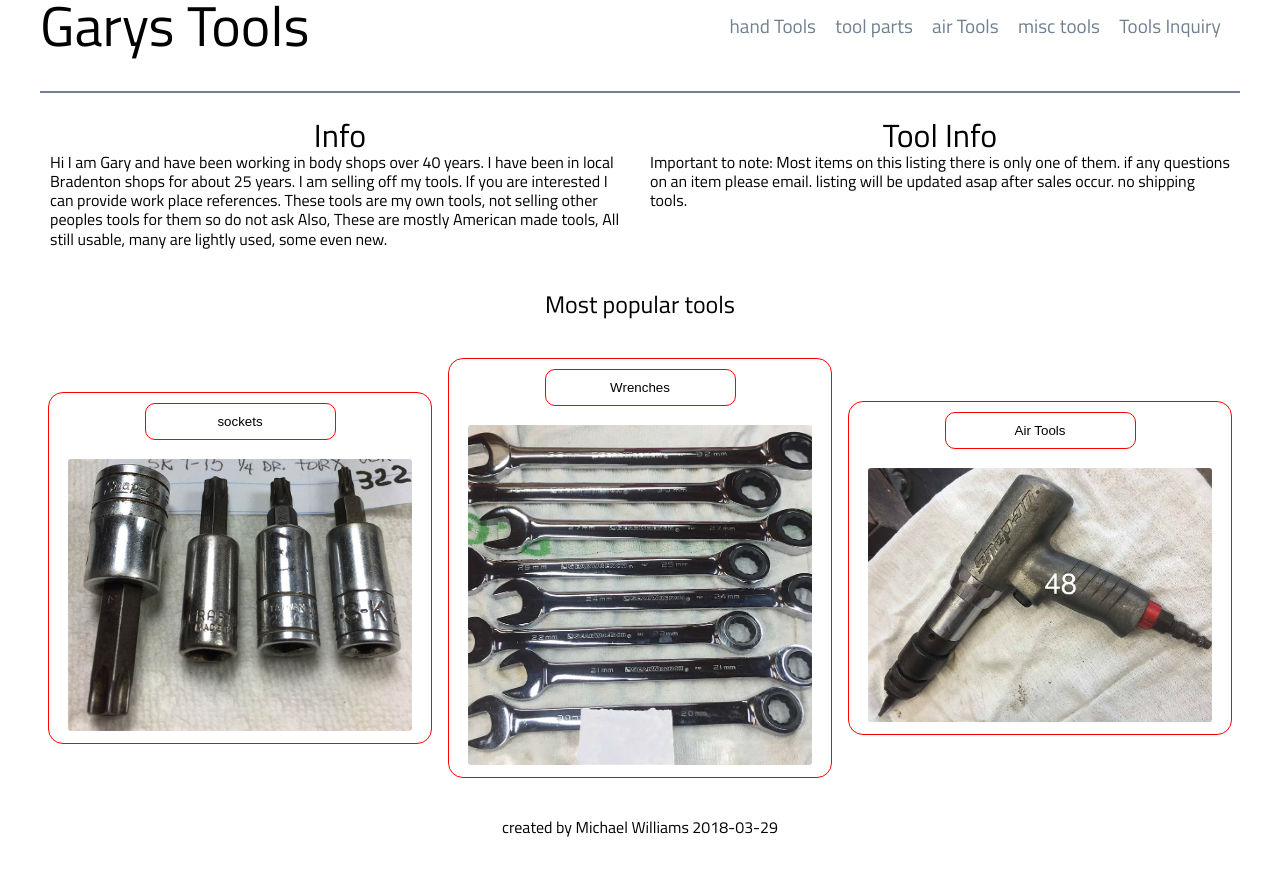
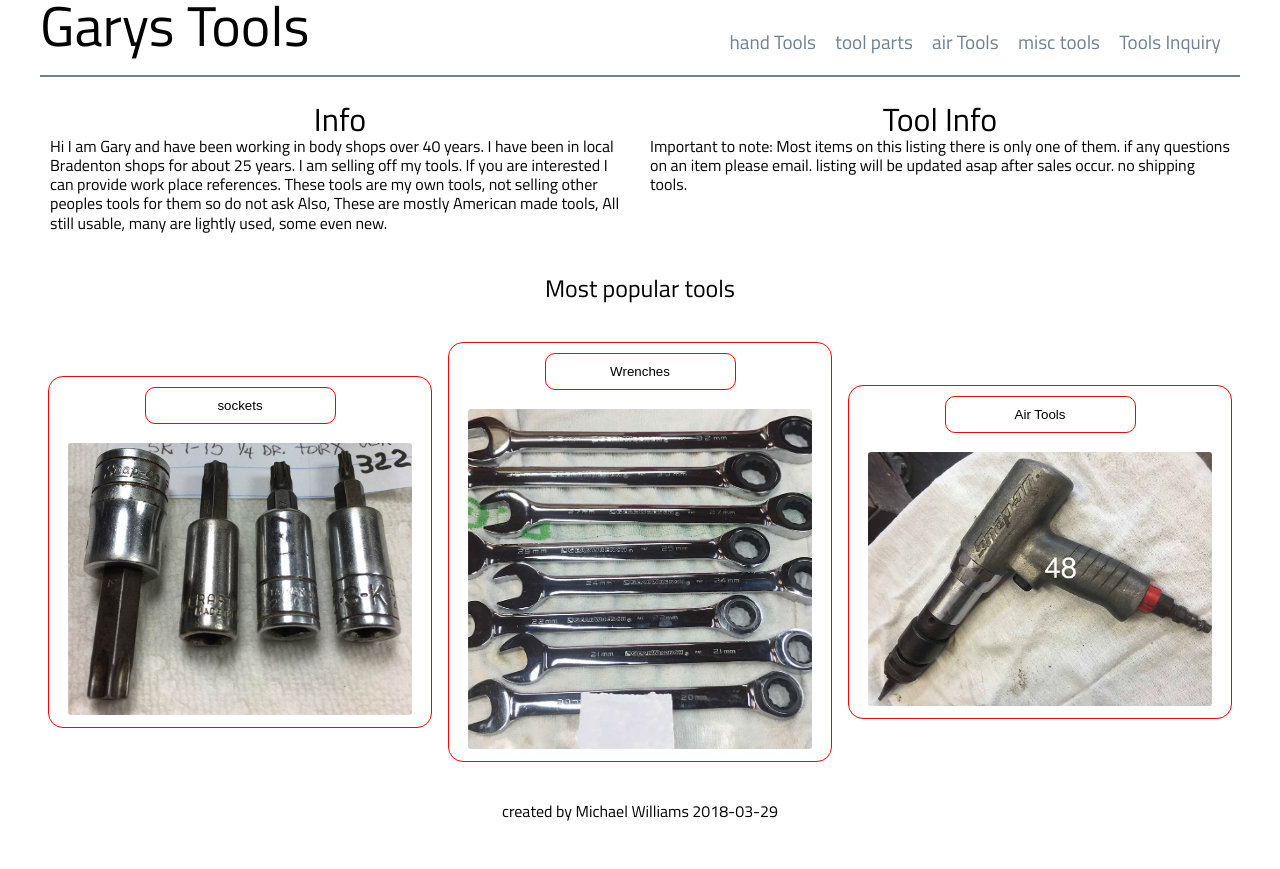
Before and after one commit to mikeyjwilliams/tools-flex, a plain HTML site: page index.html in a window 1280 px wide. Drawn offline with Linux system fonts and the light colour scheme.

Commit message:
add height hack to adjust for h1 em sizing

```diff
--- a/css/index.css
+++ b/css/index.css
@@ -81,15 +81,20 @@ h3 {
 
 /***** end globals ******/
 
+.red {
+    border: 1px dotted red;
+}
+
 /**** header section ****/
 
 header {
     display: flex;
+    /* align-items: center; */
     justify-content: space-between;
     flex-wrap: wrap;
     margin: 1em 0 1.4em 0;
-    padding-bottom: 3.5em;
     border-bottom: 2px solid slategrey;
+    padding-bottom: 1.5em;
 }
 
 header a {
@@ -99,7 +104,9 @@ header a {
 
 nav {
     display: flex;
-    align-items: center;
+    /** height is for fix for height adjust for 3.5em of h1 comparison **/
+    height: 2.2em;
+    align-items: flex-end;
 }
 
 nav a {
```
